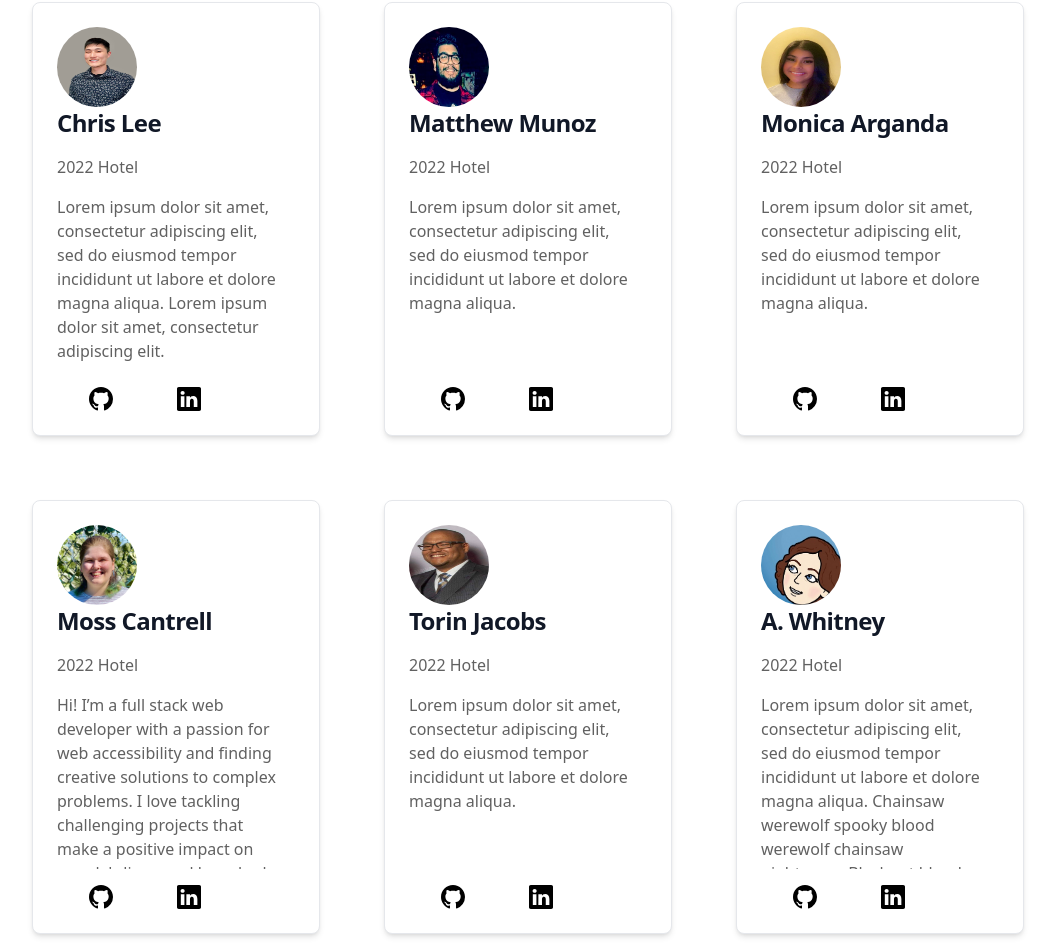
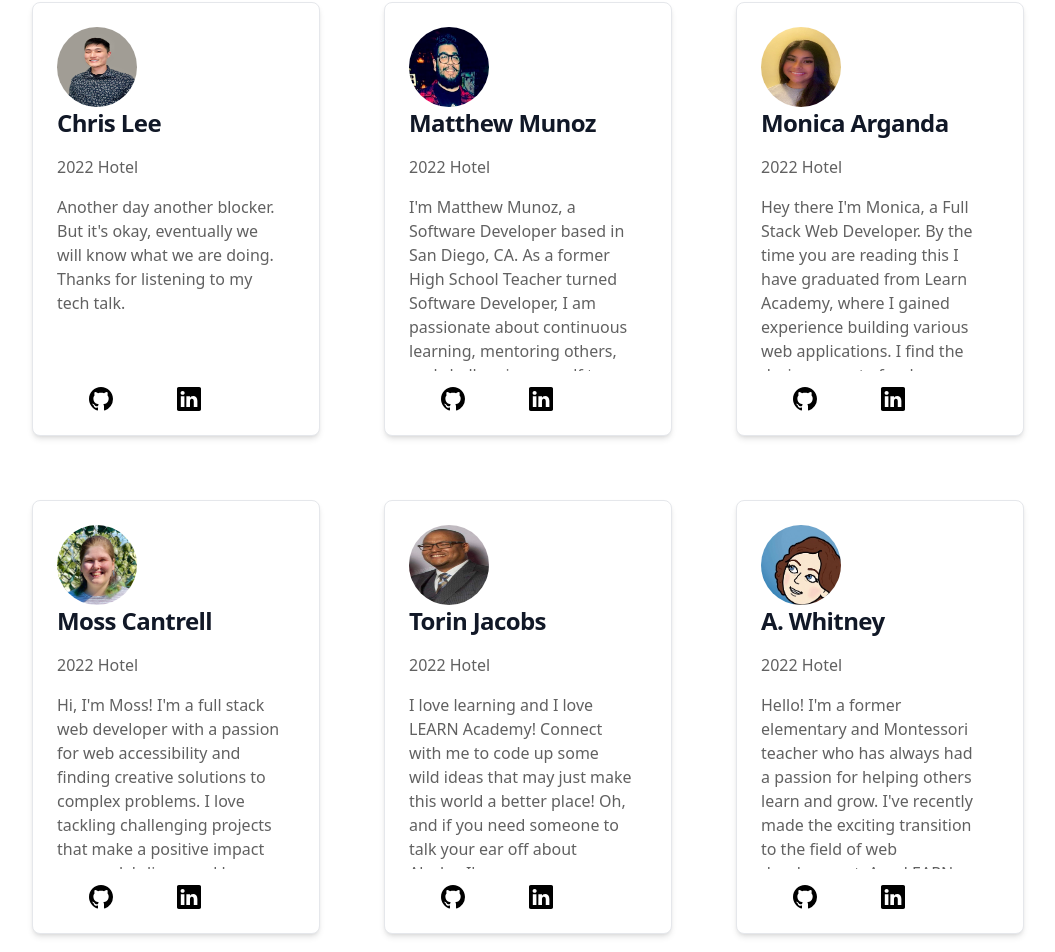
Before and after one commit to LEARNAcademy/student-application, a React (Create React App) app: page /contributors in a window 1280 px wide. Shown: the part 441-1393 px from the top of the page, without its empty margins (32-1087 px from the left). Built offline with nearby package versions, Linux system fonts and the light colour scheme; a web font is replaced by a local one.

Commit message:
added bios to contributor page

```diff
--- a/src/contributor.js
+++ b/src/contributor.js
@@ -28,7 +28,7 @@ let contributors = [
     id: 19,
     name: "Chris Lee",
     cohort: "2022 Hotel",
-    bio: "Lorem ipsum dolor sit amet, consectetur adipiscing elit, sed do eiusmod tempor incididunt ut labore et dolore magna aliqua. Lorem ipsum dolor sit amet, consectetur adipiscing elit.",
+    bio: "Another day another blocker. But it's okay, eventually we will know what we are doing. Thanks for listening to my tech talk.",
     linkedin: "https://www.linkedin.com/in/chrisyhlee/",
     github: "https://github.com/chrisyhlee",
     image: chris
@@ -37,7 +37,7 @@ let contributors = [
     id: 20,
     name: "Matthew Munoz",
     cohort: "2022 Hotel",
-    bio: "Lorem ipsum dolor sit amet, consectetur adipiscing elit, sed do eiusmod tempor incididunt ut labore et dolore magna aliqua.",
+    bio: "I'm Matthew Munoz, a Software Developer based in San Diego, CA. As a former High School Teacher turned Software Developer, I am passionate about continuous learning, mentoring others, and challenging myself to acquire new skills. I had a lot of fun working on this app and I hope you enjoy it!",
     linkedin: "https://www.linkedin.com/in/matthew-l-munoz/",
     github: "https://github.com/MLMunoz85",
     image: matt
@@ -46,7 +46,7 @@ let contributors = [
     id: 21,
     name: "Monica Arganda ",
     cohort: "2022 Hotel",
-    bio: "Lorem ipsum dolor sit amet, consectetur adipiscing elit, sed do eiusmod tempor incididunt ut labore et dolore magna aliqua.",
+    bio: "Hey there I'm Monica, a Full Stack Web Developer. By the time you are reading this I have graduated from Learn Academy, where I gained experience building various web applications. I find the design aspect of web development to be enjoyable and take pride in creating visually appealing user interfaces. Collaborating with the other Interns on this project was one of the highlights of my time at LEARN, we hope you enjoy.",
     linkedin: "https://www.linkedin.com/in/monica-arganda/",
     github: "https://github.com/monicaarganda",
     image: monica
@@ -55,7 +55,7 @@ let contributors = [
     id: 22,
     name: "Moss Cantrell",
     cohort: "2022 Hotel",
-    bio: "Hi! I’m a full stack web developer with a passion for web accessibility and finding creative solutions to complex problems. I love tackling challenging projects that make a positive impact on people's lives, and have had a blast working on this app!",
+    bio: "Hi, I'm Moss! I'm a full stack web developer with a passion for web accessibility and finding creative solutions to complex problems. I love tackling challenging projects that make a positive impact on people's lives, and have had a blast working on this app!",
     linkedin: "https://www.linkedin.com/in/mossc2001/",
     github: "https://github.com/mosscantrell",
     image: moss
@@ -64,7 +64,7 @@ let contributors = [
     id: 23,
     name: "Torin Jacobs",
     cohort: "2022 Hotel",
-    bio: "Lorem ipsum dolor sit amet, consectetur adipiscing elit, sed do eiusmod tempor incididunt ut labore et dolore magna aliqua.",
+    bio: "I love learning and I love LEARN Academy! Connect with me to code up some wild ideas that may just make this world a better place! Oh, and if you need someone to talk your ear off about Alaska, I'm your guy.",
     linkedin: "https://www.linkedin.com/in/torinjacobs/",
     github: "https://github.com/TorinJacobs",
     image: torin
@@ -73,7 +73,7 @@ let contributors = [
     id: 24,
     name: "A. Whitney",
     cohort: "2022 Hotel",
-    bio: "Lorem ipsum dolor sit amet, consectetur adipiscing elit, sed do eiusmod tempor incididunt ut labore et dolore magna aliqua. Chainsaw werewolf spooky blood werewolf chainsaw nightmare. Black cat blood abomination scare candy mummy candy. Nightmare afraid haunted spooky skeleton boo candy. Scare haunted trick-or-treat blood chainsaw mummy candy. Candy nightmare cauldron vampire afraid chainsaw candy. Chainsaw werewolf spooky blood werewolf chainsaw nightmare. Black cat blood abomination scare candy mummy candy. Nightmare afraid haunted spooky skeleton boo candy. Scare haunted trick-or-treat blood chainsaw mummy candy. Candy nightmare cauldron vampire afraid chainsaw candy.",
+    bio: "Hello! I'm a former elementary and Montessori teacher who has always had a passion for helping others learn and grow. I've recently made the exciting transition to the field of web development. As a LEARN intern, I have really enjoyed working on this project with my fellow Hotel cohort mates. I hope you find it useful.",
     linkedin: "https://www.linkedin.com/in/msawhit/",
     github: "https://github.com/msawhit",
     image: awhit
```
